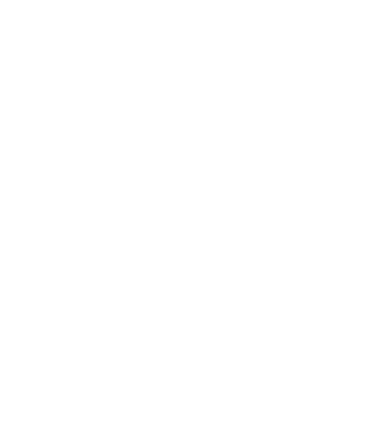
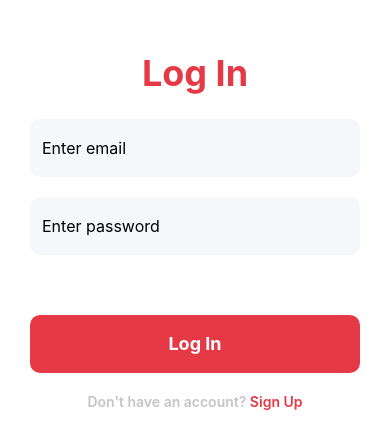
Before and after one commit to burakkgunduzz/rn_messaging_app, a React Native app: screen /Login in a window 390 px wide. Shown: the part 192-640 px from the top of the page. Built offline with nearby package versions, Linux system fonts and the light colour scheme; no server answers.

Commit message:
implement login page && create components that will be shared between login and signup

```diff
--- a/App.tsx
+++ b/App.tsx
@@ -1,8 +1,11 @@
 import React from 'react';
-import {SafeAreaView} from 'react-native';
+import {RootNavigator} from './src/navigation/RootNavigator';
+import {AuthenticatedUserProvider} from './src/context/AuthenticatedUserContext';
 
-function App(): React.JSX.Element {
-  return <SafeAreaView />;
+export default function App(): React.JSX.Element {
+  return (
+    <AuthenticatedUserProvider>
+      <RootNavigator />
+    </AuthenticatedUserProvider>
+  );
 }
-
-export default App;
--- a/package.json
+++ b/package.json
@@ -16,6 +16,7 @@
     "firebase": "^10.13.0",
     "react": "18.3.1",
     "react-native": "0.75.2",
+    "react-native-gesture-handler": "^2.18.1",
     "react-native-safe-area-context": "^4.10.9",
     "react-native-screens": "^3.34.0"
   },
--- /dev/null
+++ b/src/components/CredentialsInputs.tsx
@@ -0,0 +1,51 @@
+import {TextInput, StyleSheet} from 'react-native';
+
+interface IProps {
+  email: string;
+  password: string;
+  setEmail: (email: string) => void;
+  setPassword: (password: string) => void;
+}
+
+export const CredentialsInputs = ({
+  email,
+  setEmail,
+  password,
+  setPassword,
+}: IProps) => {
+  return (
+    <>
+      <TextInput
+        style={styles.input}
+        placeholder="Enter email"
+        autoCapitalize="none"
+        keyboardType="email-address"
+        textContentType="emailAddress"
+        autoFocus={true}
+        value={email}
+        onChangeText={text => setEmail(text)}
+      />
+      <TextInput
+        style={styles.input}
+        placeholder="Enter password"
+        autoCapitalize="none"
+        autoCorrect={false}
+        secureTextEntry={true}
+        textContentType="password"
+        value={password}
+        onChangeText={text => setPassword(text)}
+      />
+    </>
+  );
+};
+
+const styles = StyleSheet.create({
+  input: {
+    backgroundColor: '#F6F7FB',
+    height: 58,
+    marginBottom: 20,
+    fontSize: 16,
+    borderRadius: 10,
+    padding: 12,
+  },
+});
--- /dev/null
+++ b/src/components/SwitchAuthPage.tsx
@@ -0,0 +1,42 @@
+import {View, Text, TouchableOpacity, StyleSheet} from 'react-native';
+import colors from '../constants/colors';
+
+interface IProps {
+  onPress: () => void;
+  buttonText: string;
+  descriptiveText: string;
+}
+
+export const SwitchAuthPage = ({
+  onPress,
+  buttonText,
+  descriptiveText,
+}: IProps) => {
+  return (
+    <View style={styles.container}>
+      <Text style={styles.text}>{descriptiveText} </Text>
+      <TouchableOpacity onPress={onPress}>
+        <Text style={styles.buttonText}>{buttonText}</Text>
+      </TouchableOpacity>
+    </View>
+  );
+};
+
+const styles = StyleSheet.create({
+  container: {
+    marginTop: 20,
+    flexDirection: 'row',
+    alignItems: 'center',
+    alignSelf: 'center',
+  },
+  text: {
+    color: colors.gray,
+    fontWeight: '600',
+    fontSize: 14,
+  },
+  buttonText: {
+    color: colors.primary,
+    fontWeight: '600',
+    fontSize: 14,
+  },
+});
--- /dev/null
+++ b/src/constants/colors.ts
@@ -0,0 +1,5 @@
+export default {
+  primary: '#E63946',
+  secondary: '#333333',
+  gray: '#C5C5C7',
+} as const;
--- /dev/null
+++ b/src/hooks/useNavigation.tsx
@@ -0,0 +1,15 @@
+import {useNavigation, NavigationProp} from '@react-navigation/native';
+
+type RootStackParamList = {
+  Home: undefined;
+  Chat: undefined;
+  Login: undefined;
+  Signup: undefined;
+};
+
+type ChatScreenNavigationProp = NavigationProp<RootStackParamList>;
+
+export const useCustomNavigation = () => {
+  const navigation = useNavigation<ChatScreenNavigationProp>();
+  return navigation;
+};
--- a/src/screens/Login.tsx
+++ b/src/screens/Login.tsx
@@ -1,3 +1,86 @@
+import {useState} from 'react';
+import {
+  StyleSheet,
+  Text,
+  View,
+  SafeAreaView,
+  TouchableOpacity,
+  StatusBar,
+} from 'react-native';
+import {handleLogin} from '../utils/auth';
+import {SwitchAuthPage} from '../components/SwitchAuthPage';
+import {CredentialsInputs} from '../components/CredentialsInputs';
+import {useCustomNavigation} from '../hooks/useNavigation';
+import colors from '../constants/colors';
+
 export default function Login() {
-  return <></>;
+  const [email, setEmail] = useState('');
+  const [password, setPassword] = useState('');
+  const navigation = useCustomNavigation();
+
+  return (
+    <View style={styles.container}>
+      <View style={styles.whiteSheet} />
+      <SafeAreaView style={styles.form}>
+        <Text style={styles.title}>Log In</Text>
+        <CredentialsInputs
+          email={email}
+          password={password}
+          setEmail={setEmail}
+          setPassword={setPassword}
+        />
+        <TouchableOpacity
+          disabled={!email && !password}
+          style={styles.button}
+          onPress={() => handleLogin({email, password})}>
+          <Text style={styles.submitButtonText}>Log In</Text>
+        </TouchableOpacity>
+        <SwitchAuthPage
+          descriptiveText="Don't have an account?"
+          buttonText="Sign Up"
+          onPress={() => navigation.navigate('Signup')}
+        />
+      </SafeAreaView>
+      <StatusBar barStyle="light-content" />
+    </View>
+  );
 }
+const styles = StyleSheet.create({
+  container: {
+    flex: 1,
+    backgroundColor: '#fff',
+  },
+  title: {
+    fontSize: 36,
+    fontWeight: 'bold',
+    color: colors.primary,
+    alignSelf: 'center',
+    paddingBottom: 24,
+  },
+  submitButtonText: {
+    fontWeight: 'bold',
+    color: '#fff',
+    fontSize: 18,
+  },
+  whiteSheet: {
+    width: '100%',
+    height: '75%',
+    position: 'absolute',
+    bottom: 0,
+    backgroundColor: '#fff',
+    borderTopLeftRadius: 60,
+  },
+  form: {
+    flex: 1,
+    justifyContent: 'center',
+    marginHorizontal: 30,
+  },
+  button: {
+    backgroundColor: colors.primary,
+    height: 58,
+    borderRadius: 10,
+    justifyContent: 'center',
+    alignItems: 'center',
+    marginTop: 40,
+  },
+});
--- /dev/null
+++ b/src/utils/auth.ts
@@ -0,0 +1,27 @@
+import {
+  createUserWithEmailAndPassword,
+  signInWithEmailAndPassword,
+} from 'firebase/auth';
+import {Alert} from 'react-native';
+import {auth} from '../config/firebase';
+
+type Credentials = {
+  email: string;
+  password: string;
+};
+
+export const handleSignup = ({email, password}: Credentials) => {
+  if (email && password) {
+    createUserWithEmailAndPassword(auth, email, password)
+      .then(() => console.log('Signup success'))
+      .catch(err => Alert.alert('Login error', err.message));
+  }
+};
+
+export const handleLogin = ({email, password}: Credentials) => {
+  if (email && password) {
+    signInWithEmailAndPassword(auth, email, password)
+      .then(() => console.log('Login success'))
+      .catch(err => Alert.alert('Login error', err.message));
+  }
+};
```
Also changed, not shown: 2 other files (tests, documents, lock files or other folders).
